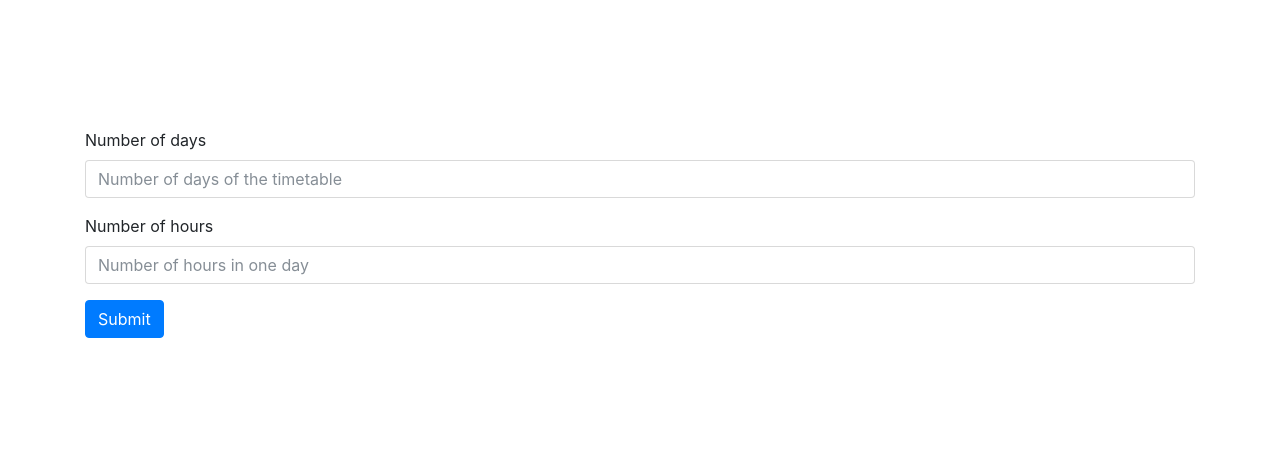
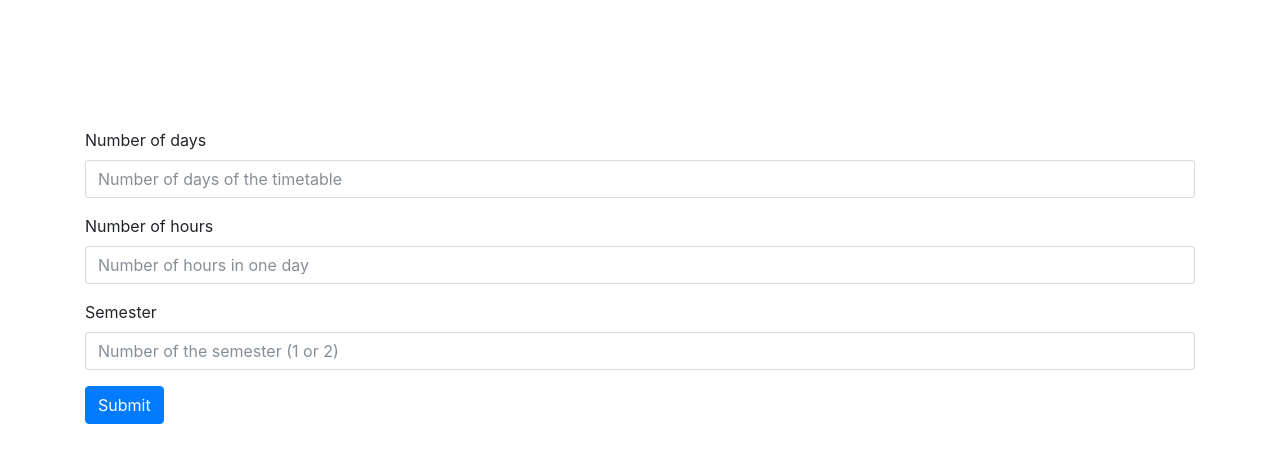
Before and after one commit to BraulioV/TFG, a Django app: page / in a window 1280 px wide. Shown: the top 463 px of the page. Run offline with Django 3.2, Linux system fonts and the light colour scheme; some libraries are stand-ins or nearby versions.

Commit message:
seleccionar cuatrimestre

```diff
--- a/djangoapp/timetables/templates/timetables/index.html
+++ b/djangoapp/timetables/templates/timetables/index.html
@@ -18,9 +18,13 @@
 			<label for="days">Number of days</label>
 			<input type="text" class="form-control" name="days" placeholder="Number of days of the timetable">
 		</div>
-			<div class="form-group">
+		<div class="form-group">
 			<label for="hours">Number of hours</label>
 			<input type="text" class="form-control" name="hours" placeholder="Number of hours in one day">
+		</div>
+		<div class="form-group">
+			<label for="semester">Semester</label>
+			<input type="text" class="form-control" name="semester" placeholder="Number of the semester (1 or 2)">
 		</div>
 		<input type="submit" name="SendData" class="btn btn-primary">
 		<!-- <button type="submit" class="btn btn-primary">Submit</button> -->
--- a/djangoapp/timetables/timetable_main.py
+++ b/djangoapp/timetables/timetable_main.py
@@ -8,7 +8,7 @@ from .src.printer import generate_pdf
 from timetables.models import *
 import sys
 
-def compute_timetable(days, hours):
+def compute_timetable(days, hours, semester):
     """
     function that prepares the data structures that the timetable class needs to work
     """
@@ -18,7 +18,7 @@ def compute_timetable(days, hours):
     subjects, dict_lab_class = subject.create_subject_from_db()
     time_table = timetable.TimeTable(n_days=int(days), n_hours=int(hours), groups=groups,
                           classrooms=classrooms, practices_classrooms=pclassrooms,
-                          subjects=subjects, semester=1, class_dict=dict_lab_class)
+                          subjects=subjects, semester=semester, class_dict=dict_lab_class)
     time_table.preassignate_hour_by_year(shift='M')
     time_table.preassignate_hour_by_year(shift='T')
     time_table.random_greedy_theory()
--- a/djangoapp/timetables/views.py
+++ b/djangoapp/timetables/views.py
@@ -10,7 +10,8 @@ def index(request):
 def senddata(request):
     days = int(request.POST['days'])
     hours = int(request.POST['hours'])
-    timetable = compute_timetable(days, hours)
+    semester = int(request.POST['semester'])
+    timetable = compute_timetable(days, hours, semester)
 
     request.session['days']  = days
     request.session['hours'] = hours
```
